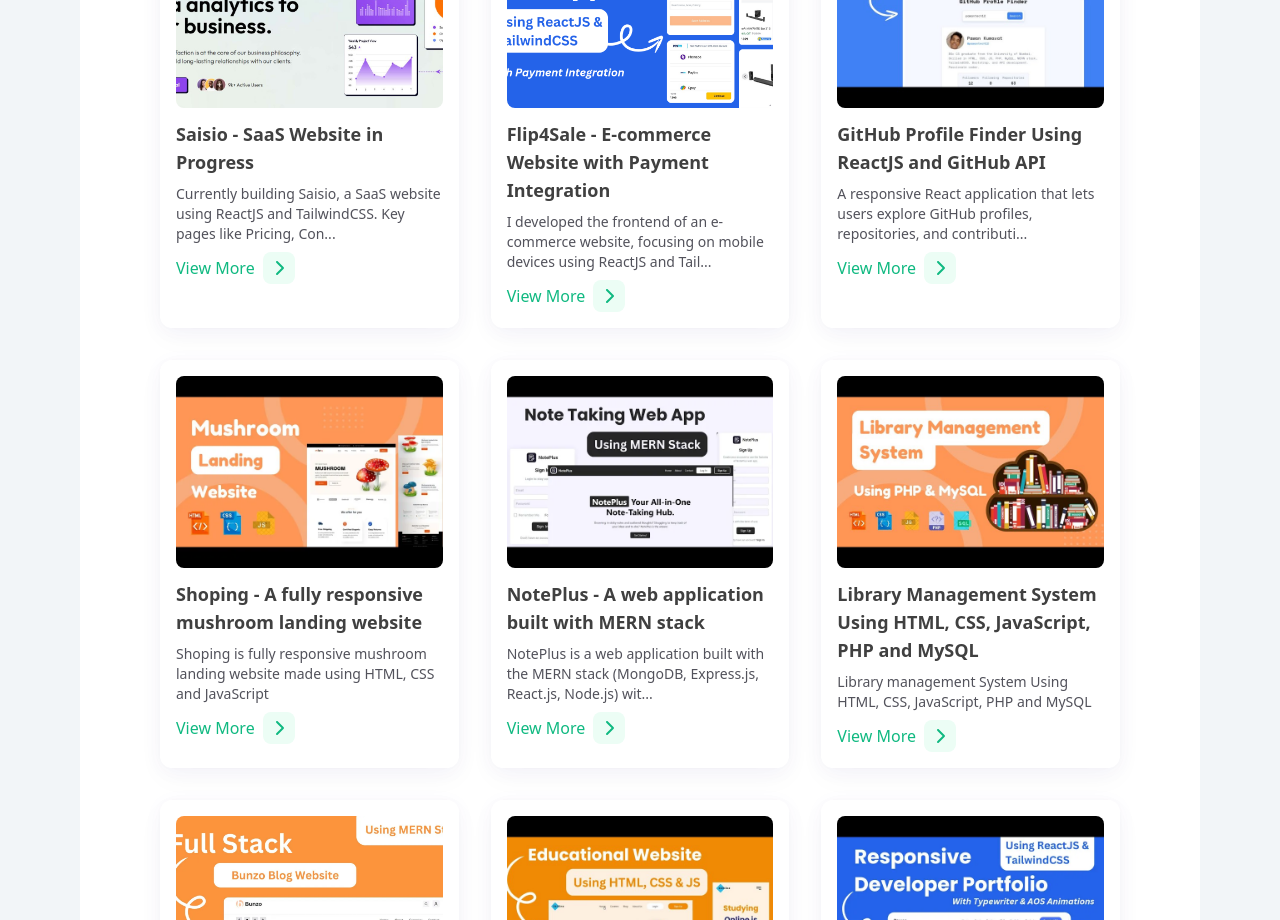
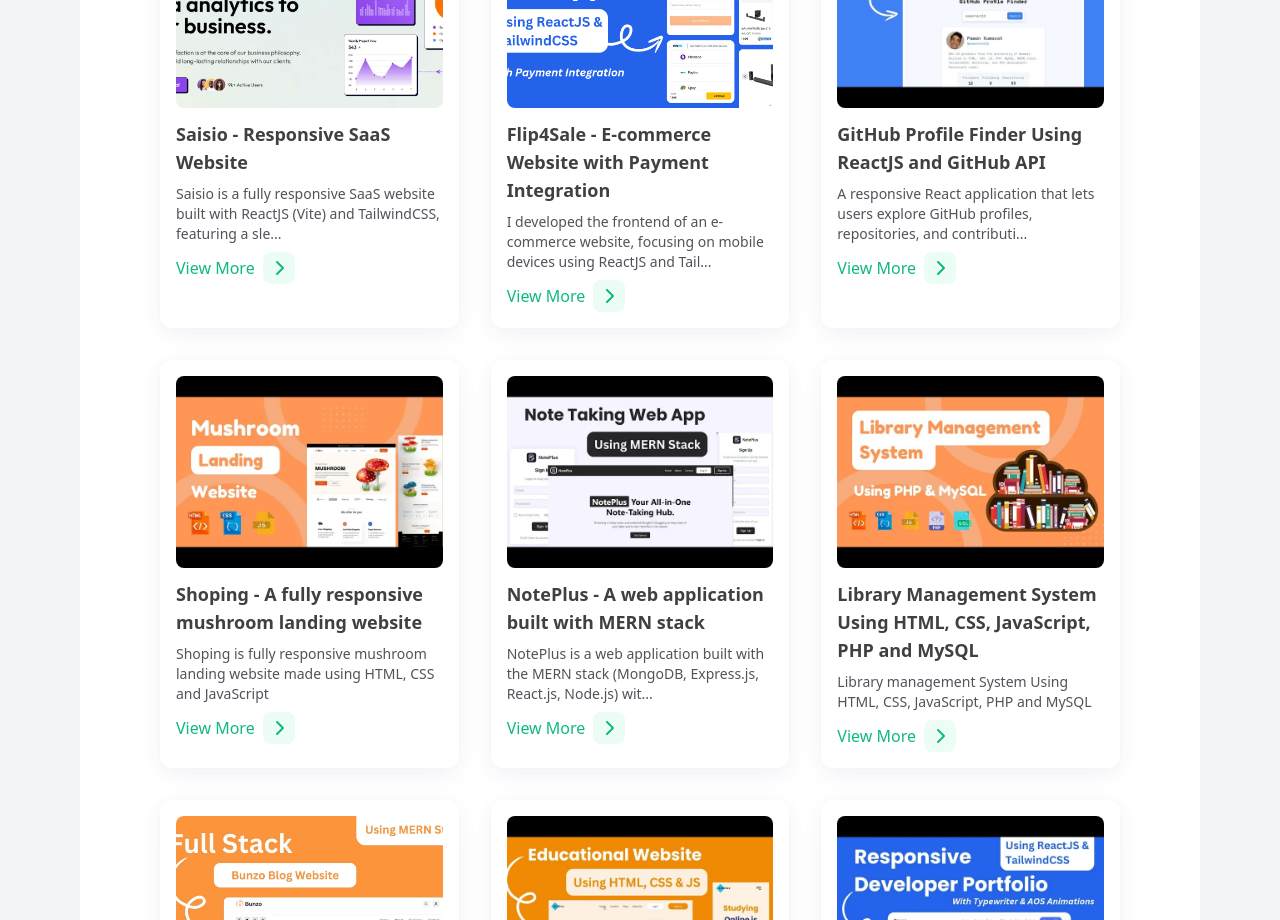
Before and after one commit to pawantech12/pawan-kumavat-personal-portfolio, a React (Vite) app in the folder client/: page / in a window 1280 px wide. Shown: the part 3260-4180 px from the top of the page. Built offline with nearby package versions, Linux system fonts and the light colour scheme.

Commit message:
Updated Portfolio Item Status

```diff
--- a/client/src/data/PortfolioData.js
+++ b/client/src/data/PortfolioData.js
@@ -12,10 +12,10 @@ import portfolio10 from "../img/portfolio10.jpg";
 const PortfolioData = [
   {
     id: 10,
-    title: "Saisio - SaaS Website in Progress",
+    title: "Saisio - Responsive SaaS Website",
     image: portfolio10,
     description:
-      "Currently building Saisio, a SaaS website using ReactJS and TailwindCSS. Key pages like Pricing, Contact, Signup, Login, FAQ, and Blog are live. The Home Page features interactive sections, animations, and tab transitions. Also implemented a clean 404 Not Found page for undefined routes.",
+      "Saisio is a fully responsive SaaS website built with ReactJS (Vite) and TailwindCSS, featuring a sleek UI/UX with smooth animations. It includes dynamic pages like Home, Pricing, Blog, Integrations, Register/Login, and more, offering a seamless user experience. This project is free to use and perfect for SaaS or web app inspiration.",
     link: "https://github.com/pawantech12/saisio-saas-website",
   },
   {
```
